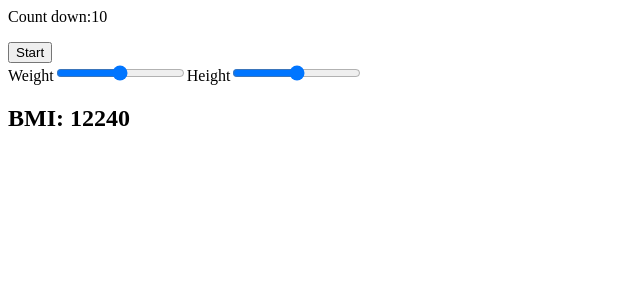
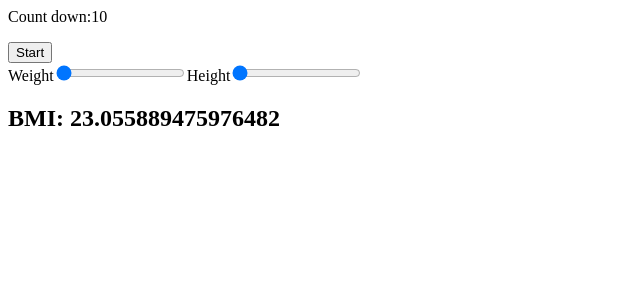
Before and after one commit to lewl-agi/MobxSam, a React app: page / in a window 1280 px wide. Shown: the top 300 px of the page, without its empty margins (0-640 px from the left). Built offline with nearby package versions, Linux system fonts and the light colour scheme.

Commit message:
Intermediate work.

```diff
--- a/src/bmi/ActionsBmi.ts
+++ b/src/bmi/ActionsBmi.ts
@@ -19,8 +19,7 @@ export class ActionsBmi {
     }
 
     // Actions
-    weightChange(data, present?: (data: any) => void) {
-        console.log("presenting weight change", data);
+    weightOrHeightChange(data, present?: (data: any) => void) {
         present = present || this._present;
         present(data)
     }
--- a/src/bmi/Bmi.tsx
+++ b/src/bmi/Bmi.tsx
@@ -12,15 +12,20 @@ export class Bmi extends React.Component<{stateRepresentation: StateBmi}, {}> {
     render() {
         return (
             <div>
-                <label>Weight</label><input type="range" onChange={this.onWeightChangeHandler.bind(this)}/>
-                <label>Height</label><input type="range"/>
+                <label>Weight</label><input type="range" min='100' max='275' onChange={this.onWeightChangeHandler.bind(this)}/>
+                <label>Height</label><input type="range" min='60' max='84' onChange={this.onHeightChangeHandler.bind(this)}/>
                 <h2>BMI: {this.props.stateRepresentation.bmi}</h2>
             </div>
         )
     }
 
+    onHeightChangeHandler(evt) {
+        evt.preventDefault();
+        this.props.stateRepresentation.actions.weightOrHeightChange({height:evt.target.value});
+    }
+
     onWeightChangeHandler(evt) {
         evt.preventDefault();
-        this.props.stateRepresentation.actions.weightChange({weight:evt.target.value});
+        this.props.stateRepresentation.actions.weightOrHeightChange({weight:evt.target.value});
     }
 }
--- a/src/bmi/StateBmi.ts
+++ b/src/bmi/StateBmi.ts
@@ -23,13 +23,17 @@ export class StateBmi {
         console.log("Model", model);
         this.height = parseInt(model.height);
         this.weight = parseInt(model.weight);
-        }
+    }
 
     // Derive the current state of the system
     @computed get bmi() {
-        return (this.height * this.weight);
+        //  To work out your BMI:
+        // divide your weight in kilograms (kg) by your height in metres (m)
+        // then divide the answer by your height again to get your BMI.
+        let height = this.height * 0.0254;
+        let weight = this.weight * 0.453592;
+        return (weight / height) / height;
     }
-
 
 
 // Next action predicate, derives whether
```
